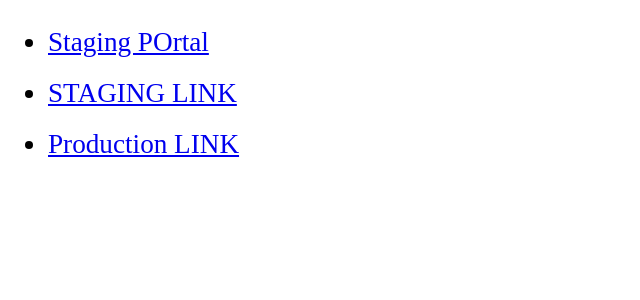
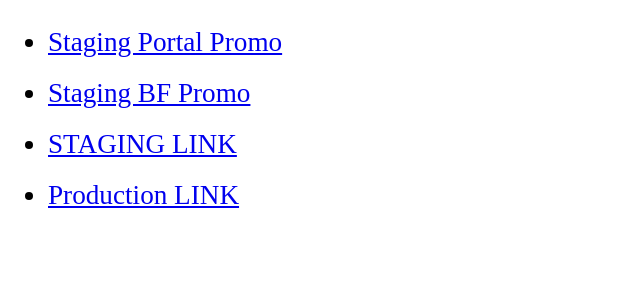
Before and after one commit to meky-vodafone/onirix-app-angular-deeplink, an Angular app: page / in a window 1280 px wide. Shown: the top 300 px of the page, without its empty margins (0-640 px from the left). Built offline with nearby package versions, Linux system fonts and the light colour scheme.

Commit message:
Update home.component.html

```diff
--- a/src/app/components/home/home.component.html
+++ b/src/app/components/home/home.component.html
@@ -1,9 +1,11 @@
 <ul>
 
   <li>
-    <a href="https://test1.vodafone.com.eg/portal/youtubePromo">Staging POrtal</a>
+    <a href="https://test1.vodafone.com.eg/portal/youtubePromo">Staging Portal Promo</a>
   </li>
-
+ <li>
+    <a href="https://test1.vodafone.com.eg/portal/youtubePromo">Staging BF Promo</a>
+  </li>
 
 
   <li>
```
